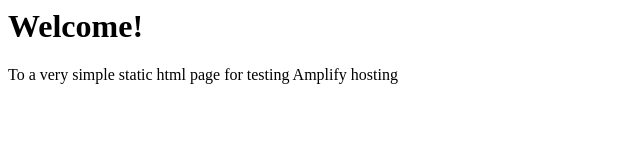
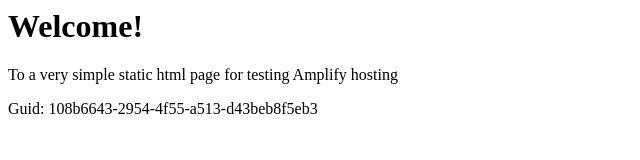
Before and after one commit to aws-aemilia-cdg/Github-PR-Commit-Integration-Test-DoNotTouch-GithubWebhookPreviewCanaryTest-v1-prod-eu-west-3, a website: page src/index.html in a window 1280 px wide. Shown: the whole page, without its empty margins (0-640 px from the left). Drawn offline with Linux system fonts and the light colour scheme.

Commit message:
commit from integ tests

```diff
--- a/src/index.html
+++ b/src/index.html
@@ -1,3 +1,5 @@
+
+
 <html lang="en">
 
 <head>
@@ -10,6 +12,6 @@
 <body>
     <h1>Welcome!</h1>
     <p>To a very simple static html page for testing Amplify hosting</p>
-</body>
+    <p>Guid: 108b6643-2954-4f55-a513-d43beb8f5eb3</p></body>
 
 </html>
```
